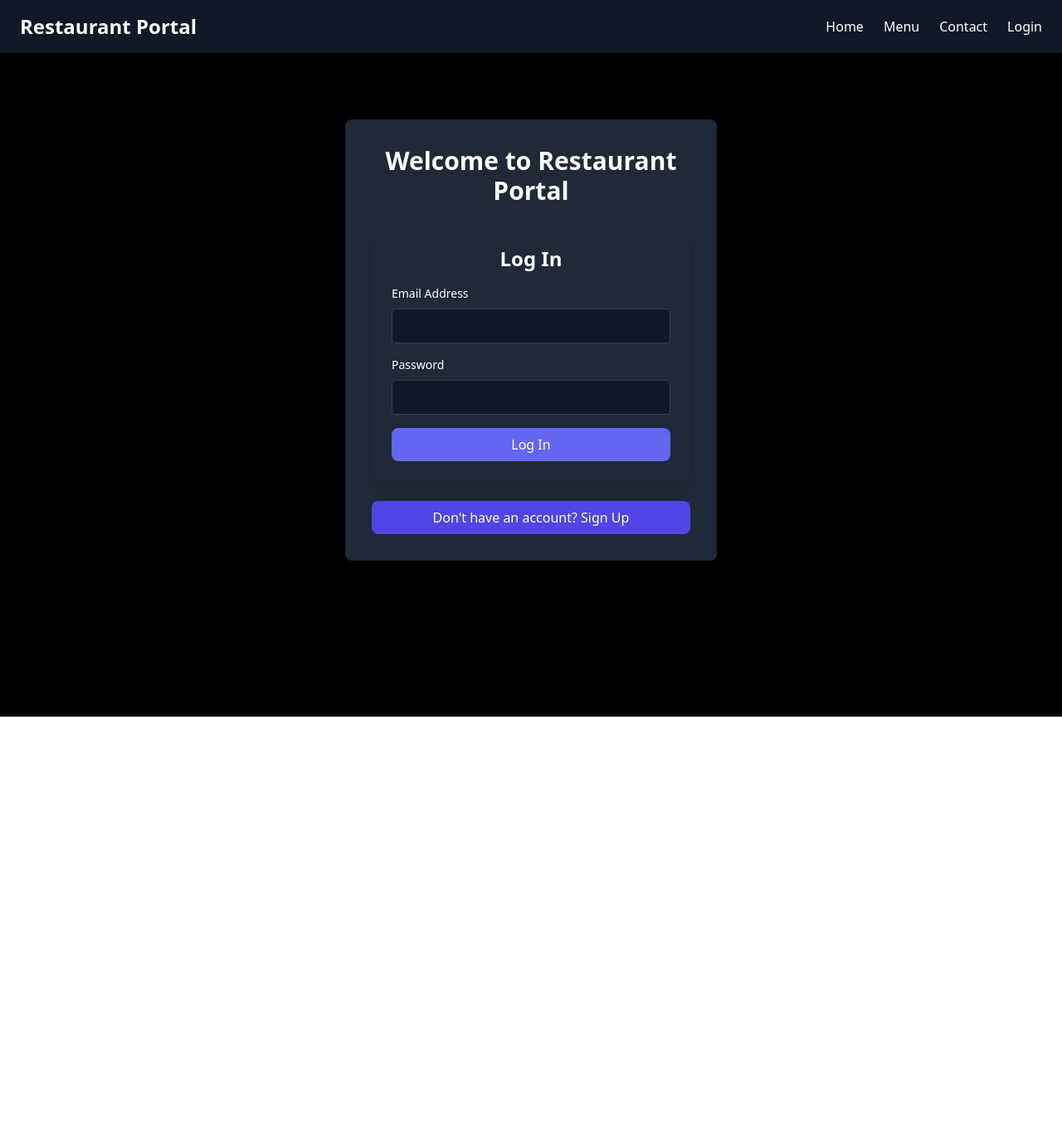
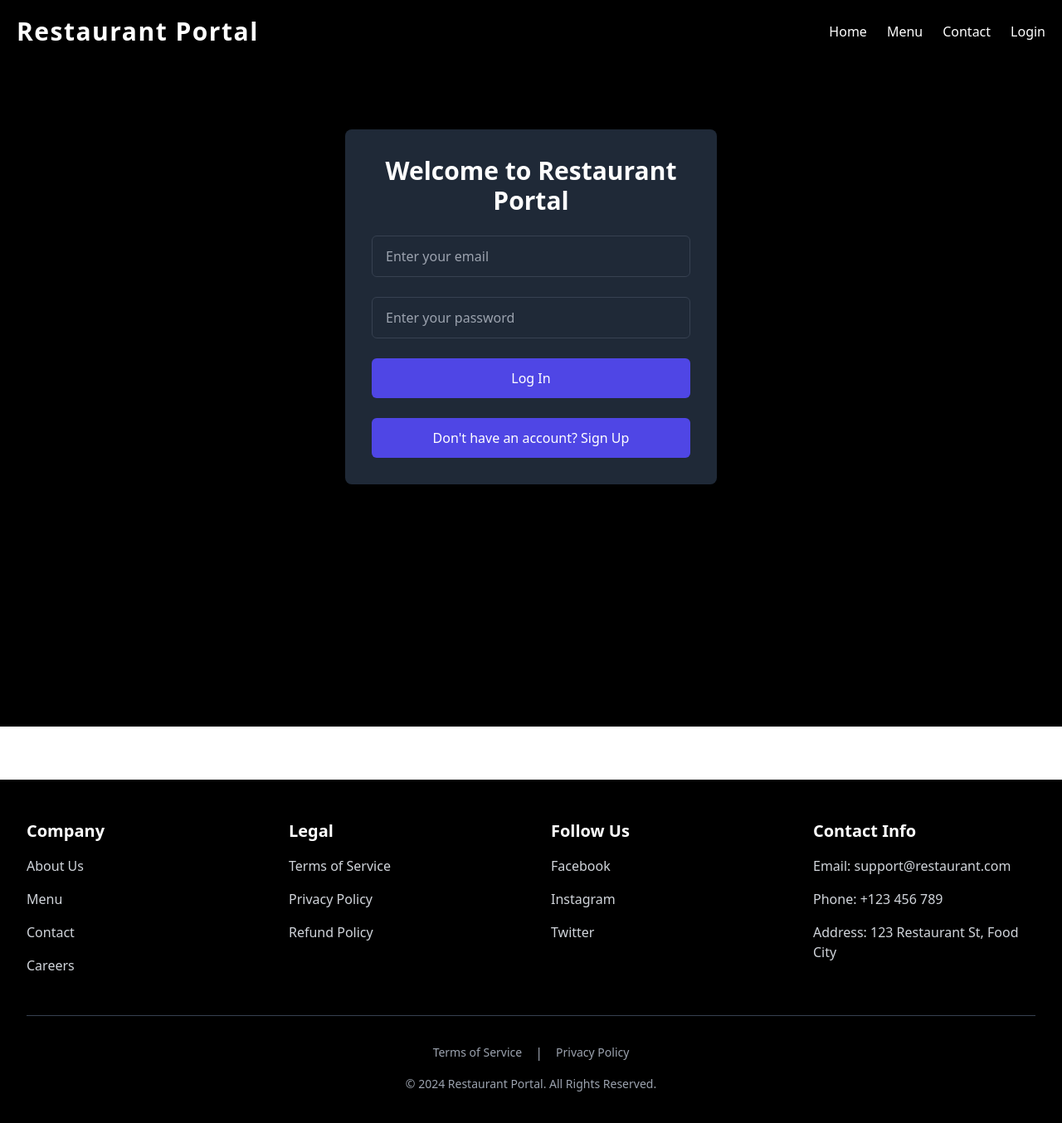
Before and after one commit to AliHassan487/nextfoodie, a Next.js app: page /restaurant in a window 1280 px wide. Shown: the top 1354 px of the page at 83% size. Before the commit the page ends 864 px from the top, so only its background shows below. Built offline with nearby package versions, Linux system fonts and the light colour scheme.

Commit message:
design footer section

```diff
--- /dev/null
+++ b/src/app/_components/RestaurantFooter.js
@@ -0,0 +1,164 @@
+const RestaurantFooter = () => {
+  return (
+    <footer className="bg-black text-gray-300 py-12 mt-16">
+      <div className="container mx-auto px-4 sm:px-6 lg:px-8">
+        <div className="grid grid-cols-1 sm:grid-cols-2 lg:grid-cols-4 gap-12 mb-12">
+          <div>
+            <h5 className="text-xl font-semibold text-white mb-4">Company</h5>
+            <ul className="space-y-4">
+              <li>
+                <a
+                  href="/about"
+                  className="hover:text-green-500 transition duration-300"
+                >
+                  About Us
+                </a>
+              </li>
+              <li>
+                <a
+                  href="/menu"
+                  className="hover:text-green-500 transition duration-300"
+                >
+                  Menu
+                </a>
+              </li>
+              <li>
+                <a
+                  href="/contact"
+                  className="hover:text-green-500 transition duration-300"
+                >
+                  Contact
+                </a>
+              </li>
+              <li>
+                <a
+                  href="/careers"
+                  className="hover:text-green-500 transition duration-300"
+                >
+                  Careers
+                </a>
+              </li>
+            </ul>
+          </div>
+
+          <div>
+            <h5 className="text-xl font-semibold text-white mb-4">Legal</h5>
+            <ul className="space-y-4">
+              <li>
+                <a
+                  href="/terms"
+                  className="hover:text-green-500 transition duration-300"
+                >
+                  Terms of Service
+                </a>
+              </li>
+              <li>
+                <a
+                  href="/privacy-policy"
+                  className="hover:text-green-500 transition duration-300"
+                >
+                  Privacy Policy
+                </a>
+              </li>
+              <li>
+                <a
+                  href="/refund-policy"
+                  className="hover:text-green-500 transition duration-300"
+                >
+                  Refund Policy
+                </a>
+              </li>
+            </ul>
+          </div>
+
+          <div>
+            <h5 className="text-xl font-semibold text-white mb-4">Follow Us</h5>
+            <ul className="space-y-4">
+              <li>
+                <a
+                  href="https://facebook.com"
+                  className="hover:text-green-500 transition duration-300"
+                  target="_blank"
+                  rel="noopener noreferrer"
+                >
+                  Facebook
+                </a>
+              </li>
+              <li>
+                <a
+                  href="https://instagram.com"
+                  className="hover:text-green-500 transition duration-300"
+                  target="_blank"
+                  rel="noopener noreferrer"
+                >
+                  Instagram
+                </a>
+              </li>
+              <li>
+                <a
+                  href="https://twitter.com"
+                  className="hover:text-green-500 transition duration-300"
+                  target="_blank"
+                  rel="noopener noreferrer"
+                >
+                  Twitter
+                </a>
+              </li>
+            </ul>
+          </div>
+
+          <div>
+            <h5 className="text-xl font-semibold text-white mb-4">
+              Contact Info
+            </h5>
+            <ul className="space-y-4">
+              <li>
+                Email:{" "}
+                <a
+                  href="mailto:support@restaurant.com"
+                  className="hover:text-green-500"
+                >
+                  support@restaurant.com
+                </a>
+              </li>
+              <li>
+                Phone:{" "}
+                <a href="tel:+123456789" className="hover:text-green-500">
+                  +123 456 789
+                </a>
+              </li>
+              <li>Address: 123 Restaurant St, Food City</li>
+            </ul>
+          </div>
+        </div>
+
+        <div className="border-t border-gray-700 pt-8">
+          <div className="flex justify-center items-center space-x-4 mb-4">
+            <a
+              href="/terms"
+              className="text-sm text-gray-400 hover:text-green-500"
+            >
+              Terms of Service
+            </a>
+            <span className="text-gray-400">|</span>
+            <a
+              href="/privacy-policy"
+              className="text-sm text-gray-400 hover:text-green-500"
+            >
+              Privacy Policy
+            </a>
+          </div>
+
+          <p className="text-center text-sm text-gray-400">
+            © {new Date().getFullYear()} Restaurant Portal. All Rights Reserved.
+          </p>
+          {/* <p className="text-center text-sm text-gray-400 mt-2">
+              Designed with 💖 by Your Company Name.
+            </p> */}
+        </div>
+      </div>
+    </footer>
+  );
+};
+
+export default RestaurantFooter;
--- a/src/app/_components/RestaurantHeader.js
+++ b/src/app/_components/RestaurantHeader.js
@@ -3,25 +3,32 @@ import Link from "next/link";
 
 const RestaurantHeader = () => {
   return (
-    <header className="bg-gray-900 text-white shadow-md">
-      <div className="container mx-auto flex justify-between items-center py-4 px-6">
-        {/* Logo */}
-        <h1 className="text-2xl font-bold">Restaurant Portal</h1>
-
-        {/* Navigation Links */}
-        <nav className="space-x-6">
-          <Link href="/" className="hover:text-indigo-400 transition">
+    <header className="bg-black text-white p-5 shadow-md">
+      <div className="container mx-auto flex justify-between items-center">
+        <h1 className="text-3xl font-bold tracking-wider">Restaurant Portal</h1>
+        <nav>
+          <ul className="flex space-x-6">
+            <li>
+              <Link href="/" className="hover:text-indigo-500 transition">
                 Home
               </Link>
-          <Link href="/menu" className="hover:text-indigo-400 transition">
+            </li>
+            <li>
+              <Link href="/menu" className="hover:text-indigo-500 transition">
                 Menu
               </Link>
-          <Link href="/contact" className="hover:text-indigo-400 transition">
+            </li>
+            <li>
+              <Link href="/contact" className="hover:text-indigo-500 transition">
                 Contact
               </Link>
-          <Link href="/login" className="hover:text-indigo-400 transition">
+            </li>
+            <li>
+              <Link href="/login" className="hover:text-indigo-500 transition">
                 Login
               </Link>
+            </li>
+          </ul>
         </nav>
       </div>
     </header>
--- a/src/app/_components/restaurantLogin.js
+++ b/src/app/_components/restaurantLogin.js
@@ -1,65 +1,55 @@
-"use client";
-import { Formik, Form, Field, ErrorMessage } from "formik";
+import { Formik, Field, Form, ErrorMessage } from "formik";
 import * as Yup from "yup";
 
 const RestaurantLogin = () => {
-  // Validation schema
   const validationSchema = Yup.object({
-    email: Yup.string().email("Invalid email address").required("Required"),
-    password: Yup.string().min(6, "Password must be at least 6 characters").required("Required"),
+    email: Yup.string().email("Invalid email format").required("Required"),
+    password: Yup.string().required("Password is required"),
   });
 
-  // Form Submission Handler
-  const handleSubmit = (values) => {
-    console.log(values);
-  };
-
   return (
-    <div className="bg-gray-800 p-6 rounded-lg shadow-lg">
-      <h2 className="text-2xl font-bold mb-4 text-center">Log In</h2>
     <Formik
       initialValues={{ email: "", password: "" }}
       validationSchema={validationSchema}
-        onSubmit={handleSubmit}
+      onSubmit={(values) => console.log(values)}
     >
-        {() => (
-          <Form>
-            <div className="mb-4">
-              <label htmlFor="email" className="block text-sm mb-2">
-                Email Address
-              </label>
+      <Form className="space-y-6">
+        <div>
           <Field
+            name="email"
             type="email"
-                id="email"
+            placeholder="Enter your email"
+            className="w-full px-4 py-3 bg-gray-800 text-white border border-gray-700 rounded-md focus:ring-2 focus:ring-indigo-500"
+          />
+          <ErrorMessage
             name="email"
-                className="w-full px-4 py-2 bg-gray-900 text-white border border-gray-700 rounded focus:outline-none focus:ring-2 focus:ring-indigo-500"
+            component="div"
+            className="text-red-500 text-sm mt-1"
           />
-              <ErrorMessage name="email" component="div" className="text-red-500 text-sm mt-1" />
         </div>
 
-            <div className="mb-4">
-              <label htmlFor="password" className="block text-sm mb-2">
-                Password
-              </label>
+        <div>
           <Field
+            name="password"
             type="password"
-                id="password"
+            placeholder="Enter your password"
+            className="w-full px-4 py-3 bg-gray-800 text-white border border-gray-700 rounded-md focus:ring-2 focus:ring-indigo-500"
+          />
+          <ErrorMessage
             name="password"
-                className="w-full px-4 py-2 bg-gray-900 text-white border border-gray-700 rounded focus:outline-none focus:ring-2 focus:ring-indigo-500"
+            component="div"
+            className="text-red-500 text-sm mt-1"
           />
-              <ErrorMessage name="password" component="div" className="text-red-500 text-sm mt-1" />
         </div>
 
         <button
           type="submit"
-              className="w-full bg-indigo-500 hover:bg-indigo-600 text-white font-medium py-2 rounded-lg transition"
+          className="w-full bg-indigo-600 hover:bg-indigo-700 text-white py-3 rounded-md transition"
         >
           Log In
         </button>
       </Form>
-        )}
     </Formik>
-    </div>
   );
 };
 
--- a/src/app/_components/restaurantSignUp.js
+++ b/src/app/_components/restaurantSignUp.js
@@ -1,81 +1,56 @@
-"use client";
-import { Formik, Form, Field, ErrorMessage } from "formik";
+import { Formik, Field, Form, ErrorMessage } from "formik";
 import * as Yup from "yup";
 
 const RestaurantSignUp = () => {
-  // Validation schema
   const validationSchema = Yup.object({
-    name: Yup.string().required("Required"),
-    email: Yup.string().email("Invalid email address").required("Required"),
-    password: Yup.string().min(6, "Password must be at least 6 characters").required("Required"),
+    email: Yup.string().email("Invalid email format").required("Required"),
+    password: Yup.string().min(8, "Password must be at least 8 characters").required("Password is required"),
     confirmPassword: Yup.string()
-      .oneOf([Yup.ref("password")], "Passwords must match")
-      .required("Required"),
+      .oneOf([Yup.ref("password"), null], "Passwords must match")
+      .required("Confirm Password is required"),
   });
 
-  // Form Submission Handler
-  const handleSubmit = (values) => {
-    console.log(values);
-  };
-
   return (
-    <div className="bg-gray-800 p-6 rounded-lg shadow-lg">
-      <h2 className="text-2xl font-bold mb-4 text-center">Sign Up</h2>
     <Formik
-        initialValues={{ name: "", email: "", password: "", confirmPassword: "" }}
+      initialValues={{ email: "", password: "", confirmPassword: "" }}
       validationSchema={validationSchema}
-        onSubmit={handleSubmit}
+      onSubmit={(values) => console.log(values)}
     >
-        {() => (
-          <Form>
-            <div className="mb-4">
-              <label htmlFor="name" className="block text-sm mb-2">
-                Restaurant Name
-              </label>
+      <Form className="space-y-6">
+        <div>
           <Field
-                type="text"
-                id="name"
-                name="name"
-                className="w-full px-4 py-2 bg-gray-900 text-white border border-gray-700 rounded focus:outline-none focus:ring-2 focus:ring-indigo-500"
+            name="email"
+            type="email"
+            placeholder="Enter your email"
+            className="w-full px-4 py-3 bg-gray-800 text-white border border-gray-700 rounded-md focus:ring-2 focus:ring-indigo-500"
           />
-              <ErrorMessage name="name" component="div" className="text-red-500 text-sm mt-1" />
+          <ErrorMessage
+            name="email"
+            component="div"
+            className="text-red-500 text-sm mt-1"
+          />
         </div>
 
-            <div className="mb-4">
-              <label htmlFor="email" className="block text-sm mb-2">
-                Email Address
-              </label>
+        <div>
           <Field
-                type="email"
-                id="email"
-                name="email"
-                className="w-full px-4 py-2 bg-gray-900 text-white border border-gray-700 rounded focus:outline-none focus:ring-2 focus:ring-indigo-500"
+            name="password"
+            type="password"
+            placeholder="Enter your password"
+            className="w-full px-4 py-3 bg-gray-800 text-white border border-gray-700 rounded-md focus:ring-2 focus:ring-indigo-500"
           />
-              <ErrorMessage name="email" component="div" className="text-red-500 text-sm mt-1" />
+          <ErrorMessage
+            name="password"
+            component="div"
+            className="text-red-500 text-sm mt-1"
+          />
         </div>
 
-            <div className="mb-4">
-              <label htmlFor="password" className="block text-sm mb-2">
-                Password
-              </label>
+        <div>
           <Field
+            name="confirmPassword"
             type="password"
-                id="password"
-                name="password"
-                className="w-full px-4 py-2 bg-gray-900 text-white border border-gray-700 rounded focus:outline-none focus:ring-2 focus:ring-indigo-500"
-              />
-              <ErrorMessage name="password" component="div" className="text-red-500 text-sm mt-1" />
-            </div>
-
-            <div className="mb-4">
-              <label htmlFor="confirmPassword" className="block text-sm mb-2">
-                Confirm Password
-              </label>
-              <Field
-                type="password"
-                id="confirmPassword"
-                name="confirmPassword"
-                className="w-full px-4 py-2 bg-gray-900 text-white border border-gray-700 rounded focus:outline-none focus:ring-2 focus:ring-indigo-500"
+            placeholder="Confirm your password"
+            className="w-full px-4 py-3 bg-gray-800 text-white border border-gray-700 rounded-md focus:ring-2 focus:ring-indigo-500"
           />
           <ErrorMessage
             name="confirmPassword"
@@ -86,14 +61,12 @@ const RestaurantSignUp = () => {
 
         <button
           type="submit"
-              className="w-full bg-green-500 hover:bg-green-600 text-white font-medium py-2 rounded-lg transition"
+          className="w-full bg-indigo-600 hover:bg-indigo-700 text-white py-3 rounded-md transition"
         >
           Sign Up
         </button>
       </Form>
-        )}
     </Formik>
-    </div>
   );
 };
 
--- a/src/app/restaurant/page.js
+++ b/src/app/restaurant/page.js
@@ -4,25 +4,30 @@ import { useState } from "react";
 import RestaurantHeader from "../_components/RestaurantHeader";
 import RestaurantLogin from "../_components/restaurantLogin";
 import RestaurantSignUp from "../_components/restaurantSignUp";
+import RestaurantFooter from "../_components/RestaurantFooter";
 
 const Restaurant = () => {
   const [isLogin, setIsLogin] = useState(true);
 
   return (
     <>
+      {/* Header */}
       <RestaurantHeader />
 
-      <main className="flex flex-col items-center justify-start min-h-screen bg-black text-white pt-20">
+      {/* Main Section */}
+      <main className="flex flex-col items-center justify-start min-h-screen bg-black text-white pt-20 pb-10">
         <div className="w-full max-w-md bg-gray-800 rounded-lg shadow-lg p-8">
           <h1 className="text-3xl font-bold text-center mb-6">
             Welcome to Restaurant Portal
           </h1>
 
+          {/* Render Login or Signup Form */}
           {isLogin ? <RestaurantLogin /> : <RestaurantSignUp />}
 
+          {/* Toggle Between Login and Signup */}
           <button
             onClick={() => setIsLogin(!isLogin)}
-            className="mt-6 w-full bg-indigo-600 hover:bg-indigo-700 text-white py-2 rounded-lg transition"
+            className="mt-6 w-full bg-indigo-600 hover:bg-indigo-700 text-white py-3 rounded-md transition"
           >
             {isLogin
               ? "Don't have an account? Sign Up"
@@ -30,6 +35,9 @@ const Restaurant = () => {
           </button>
         </div>
       </main>
+
+      {/* Footer */}
+      <RestaurantFooter />
     </>
   );
 };
```
Lines whose indentation alone changed are shown as unchanged.
